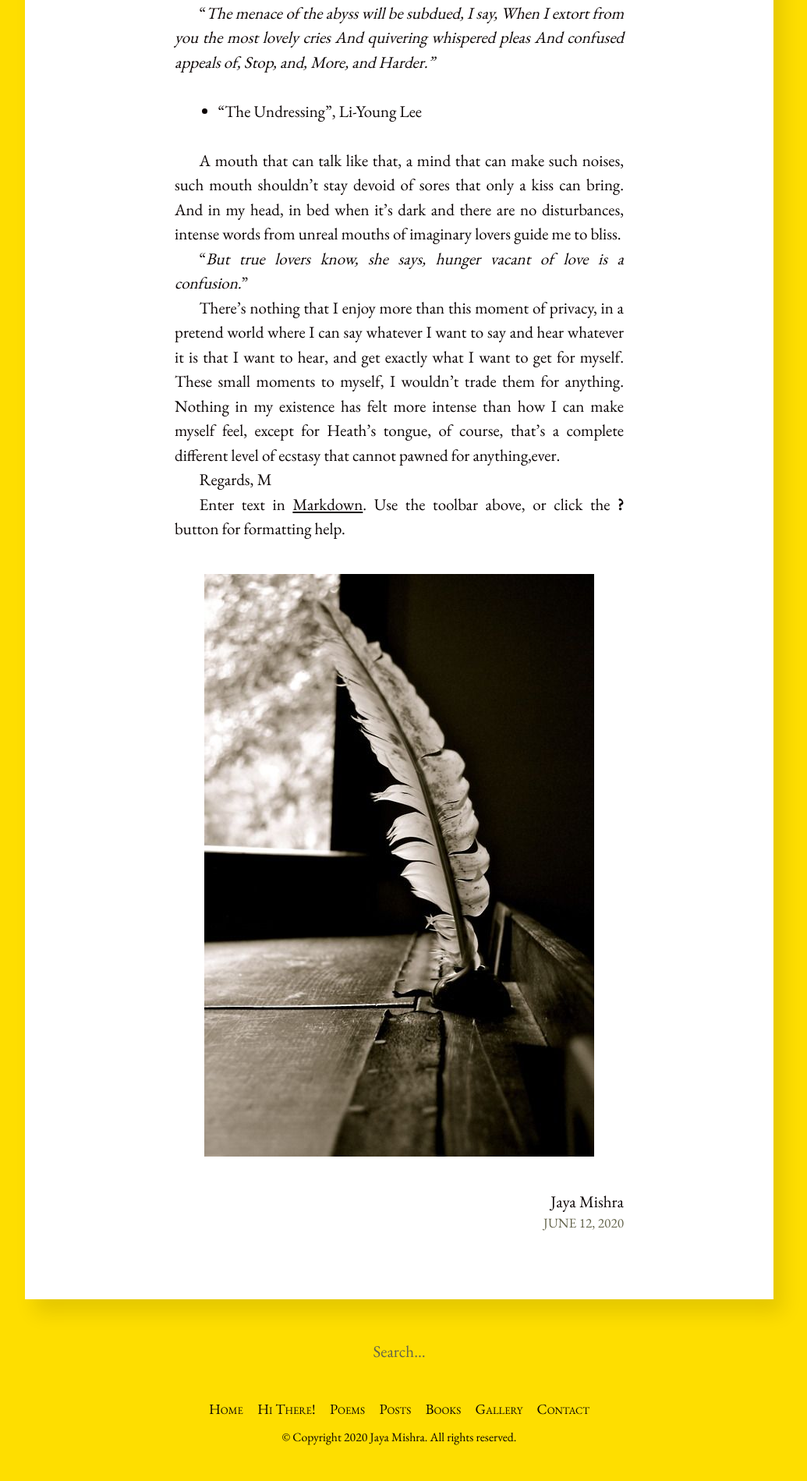
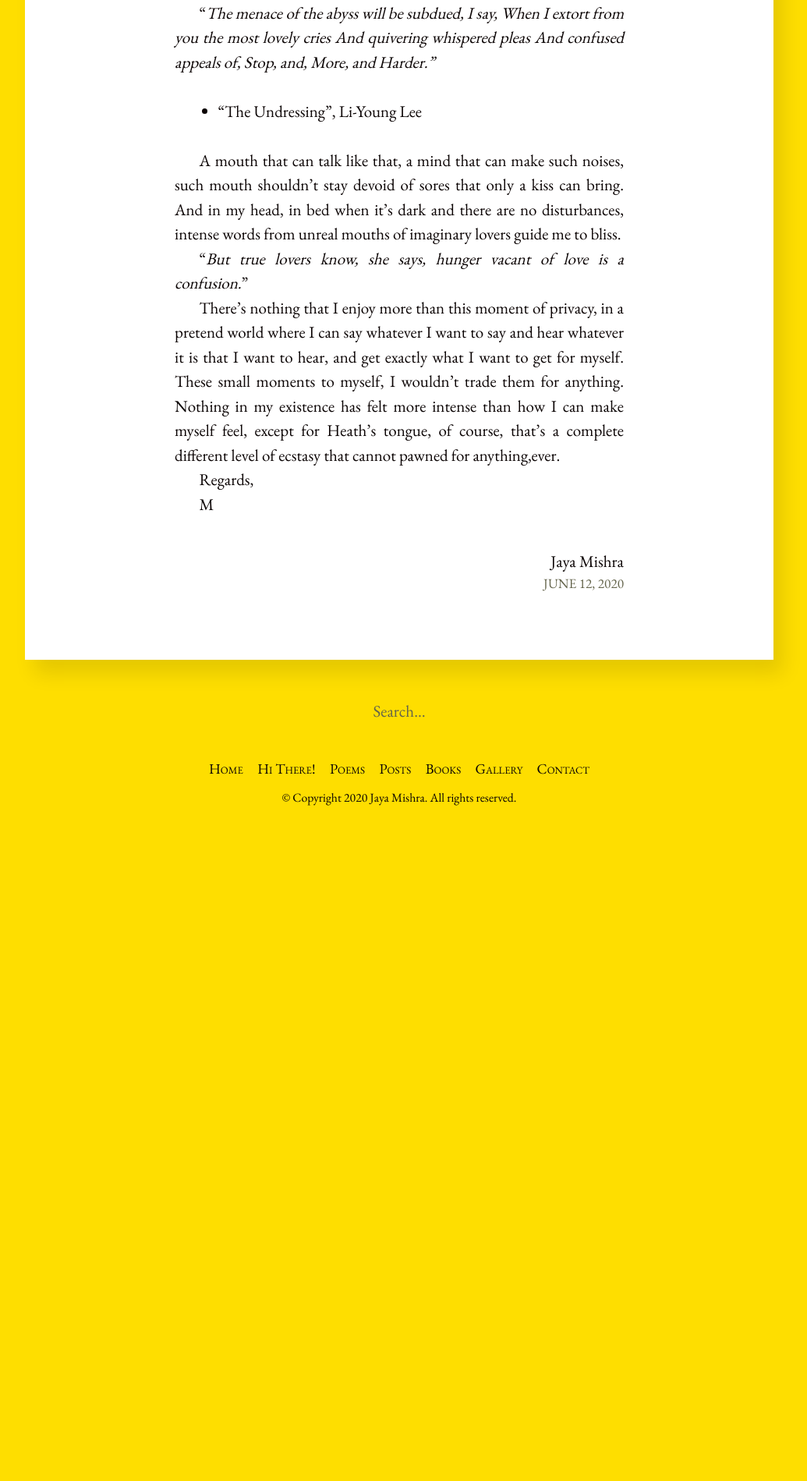
Before and after one commit to owcloud/jblog, a Jekyll site: the page built from _posts/2020-06-12-Letter-to-Ms-Green-3.md, in a window 1280 px wide. Shown: the part 2677-4576 px from the top of the page at 78% size, without its empty margins (128-1163 px from the left). Built offline with Jekyll 4.4.1, drawn with Linux system fonts in a browser that asks for light colours; after the commit the page ends 3755 px from its top, so only the background shows below that.

Commit message:
Update 2020-06-12-Letter-to-Ms-Green-3.md

```diff
--- a/_posts/2020-06-12-Letter-to-Ms-Green-3.md
+++ b/_posts/2020-06-12-Letter-to-Ms-Green-3.md
@@ -36,8 +36,5 @@ A mouth that can talk like that, a mind that can make such noises, such mouth sh
 There’s nothing that I enjoy more than this moment of privacy, in a pretend world where I can say whatever I want to say and hear whatever it is that I want to hear, and get exactly what I want to get for myself. These small moments to myself, I wouldn’t trade them for anything. Nothing in my existence has felt more intense than how I can make myself feel, except for Heath’s tongue, of course, that’s  a complete different level of ecstasy that cannot pawned for anything,ever.
 
 Regards,
+
 M
-
-
-Enter text in [Markdown](http://daringfireball.net/projects/markdown/). Use the toolbar above, or click the **?** button for formatting help.
-![l9p.jpg]({{site.baseurl}}/assets/l9p.jpg)
```
